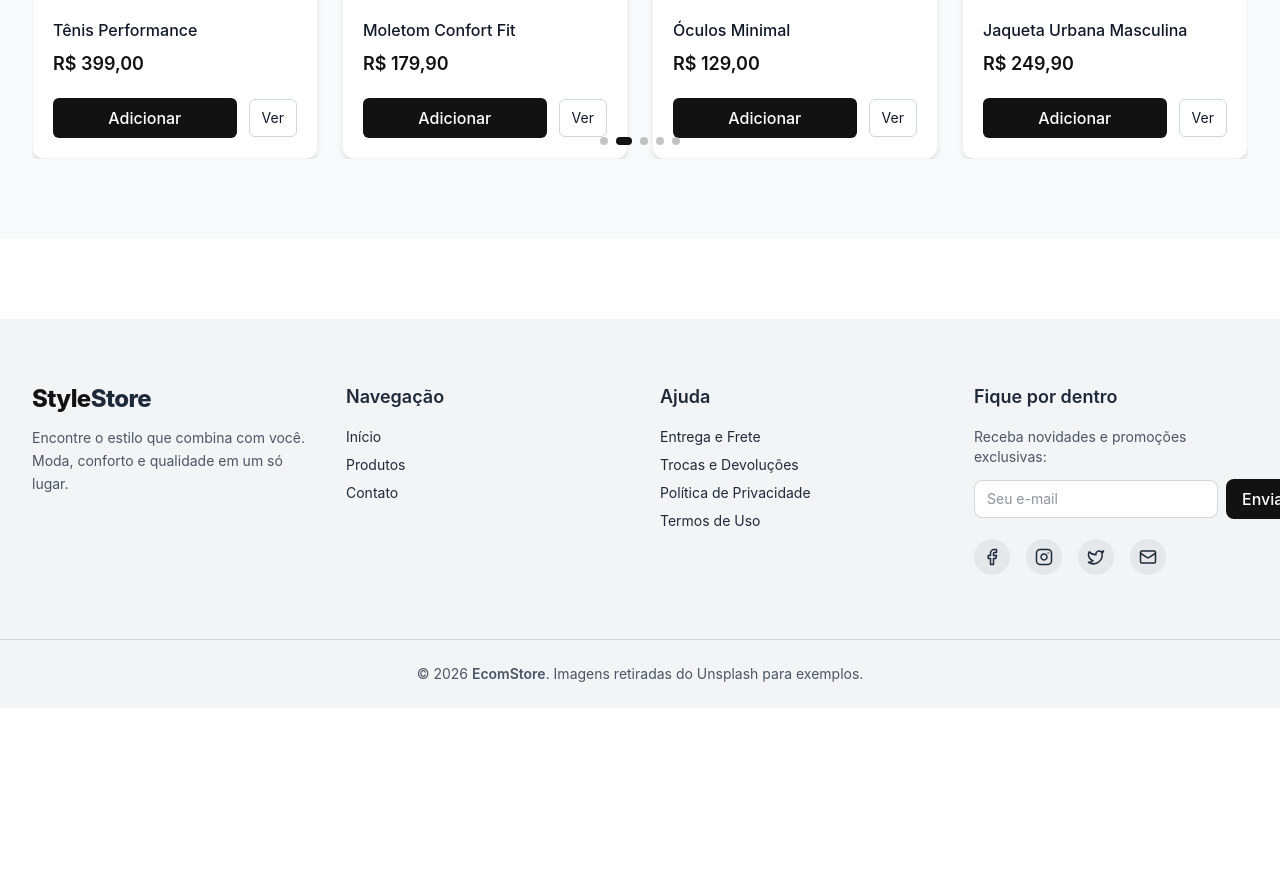
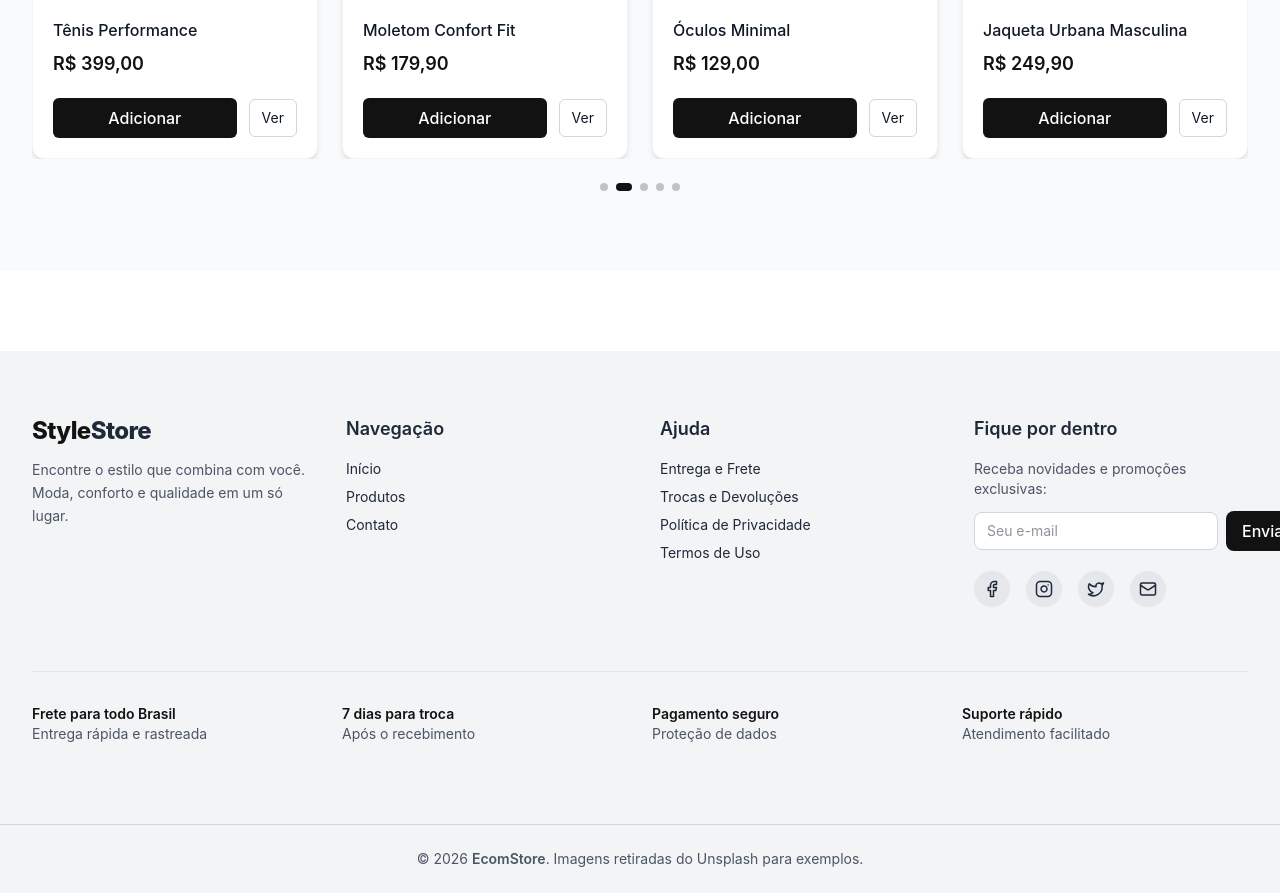
Before and after one commit to allansf29/e-commerce, a React (Vite) app in the folder Front-End/: page / in a window 1280 px wide. Shown: the part 983-1876 px from the top of the page. Before the commit the page ends 1691 px from the top, so only its background shows below. Built offline with nearby package versions, Linux system fonts and the light colour scheme.

Commit message:
Adicionando novas informações na aba Footer e arrumando bugs no Carousel da aba Home.

```diff
--- a/Front-End/src/components/Footer.tsx
+++ b/Front-End/src/components/Footer.tsx
@@ -13,7 +13,6 @@ const Footer = () => {
   return (
     <footer className="relative bg-gray-100 dark:bg-[#0b0b0d] text-gray-800 dark:text-gray-200 mt-20 overflow-hidden">
 
-      {/* FUNDO SUAVE */}
       <motion.div
         className="absolute inset-0 -z-10 bg-gradient-to-t from-primary/5 to-transparent opacity-70"
         initial={{ opacity: 0 }}
@@ -21,10 +20,8 @@ const Footer = () => {
         transition={{ duration: 1.2 }}
       />
 
-      {/* CONTEÚDO */}
       <div className="container mx-auto px-6 lg:px-8 py-16 grid gap-10 sm:grid-cols-2 lg:grid-cols-4">
 
-        {/* LOGO */}
         <motion.div
           variants={fadeUp}
           initial="hidden"
@@ -41,7 +38,6 @@ const Footer = () => {
           </p>
         </motion.div>
 
-        {/* LINKS */}
         <motion.div
           variants={fadeUp}
           initial="hidden"
@@ -69,7 +65,6 @@ const Footer = () => {
           </ul>
         </motion.div>
 
-        {/* AJUDA */}
         <motion.div
           variants={fadeUp}
           initial="hidden"
@@ -98,7 +93,6 @@ const Footer = () => {
           </ul>
         </motion.div>
 
-        {/* NEWSLETTER */}
         <motion.div
           variants={fadeUp}
           initial="hidden"
@@ -127,7 +121,6 @@ const Footer = () => {
             </button>
           </form>
 
-          {/* REDES */}
           <div className="flex items-center gap-4 mt-5">
             {[Facebook, Instagram, Twitter, Mail].map((Icon, i) => (
               <motion.a
@@ -148,7 +141,63 @@ const Footer = () => {
         </motion.div>
       </div>
 
-      {/* LINHA FINAL */}
+      <section className="container mx-auto px-6 lg:px-8 pb-20">
+        <motion.div
+          initial={{ opacity: 0, y: 40 }}
+          whileInView={{ opacity: 1, y: 0 }}
+          viewport={{ once: true }}
+          transition={{ duration: 0.6, ease: "easeOut" }}
+          className="grid grid-cols-2 md:grid-cols-4 gap-6 text-sm text-gray-600 dark:text-gray-300 border-t border-gray-200 dark:border-gray-800 pt-8"
+        >
+
+          <motion.div
+            whileHover={{ y: -4, scale: 1.02 }}
+            transition={{ type: "spring", stiffness: 200 }}
+            className="flex flex-col cursor-default"
+          >
+            <span className="font-semibold text-primary dark:text-white">
+              Frete para todo Brasil
+            </span>
+            <span>Entrega rápida e rastreada</span>
+          </motion.div>
+
+          <motion.div
+            whileHover={{ y: -4, scale: 1.02 }}
+            transition={{ type: "spring", stiffness: 200 }}
+            className="flex flex-col cursor-default"
+          >
+            <span className="font-semibold text-primary dark:text-white">
+              7 dias para troca
+            </span>
+            <span>Após o recebimento</span>
+          </motion.div>
+
+          <motion.div
+            whileHover={{ y: -4, scale: 1.02 }}
+            transition={{ type: "spring", stiffness: 200 }}
+            className="flex flex-col cursor-default"
+          >
+            <span className="font-semibold text-primary dark:text-white">
+              Pagamento seguro
+            </span>
+            <span>Proteção de dados
+            </span>
+          </motion.div>
+
+          <motion.div
+            whileHover={{ y: -4, scale: 1.02 }}
+            transition={{ type: "spring", stiffness: 200 }}
+            className="flex flex-col cursor-default"
+          >
+            <span className="font-semibold text-primary dark:text-white">
+              Suporte rápido
+            </span>
+            <span>Atendimento facilitado</span>
+          </motion.div>
+
+        </motion.div>
+      </section>
+
       <motion.div
         variants={fadeUp}
         initial="hidden"
--- a/Front-End/src/pages/Home.tsx
+++ b/Front-End/src/pages/Home.tsx
@@ -183,7 +183,10 @@ const Home: FC = () => {
             1024: { slidesPerView: 4 },
           }}
           navigation
-          pagination={{ clickable: true }}
+          pagination={{
+            clickable: true,
+            el: ".custom-pagination",
+          }}
           autoplay={{ delay: 3500, disableOnInteraction: false }}
           className="pb-10"
         >
@@ -210,7 +213,10 @@ const Home: FC = () => {
                 <div className="p-5">
                   <h3 className="text-base font-medium line-clamp-1">{p.name}</h3>
                   <p className="mt-2 text-lg font-semibold text-primary dark:text-text-dark">
-                    {Number(p.price).toLocaleString("pt-BR", { style: "currency", currency: "BRL" })}
+                    {Number(p.price).toLocaleString("pt-BR", {
+                      style: "currency",
+                      currency: "BRL",
+                    })}
                   </p>
 
                   <div className="mt-5 flex items-center gap-3">
@@ -233,6 +239,8 @@ const Home: FC = () => {
             </SwiperSlide>
           ))}
         </Swiper>
+
+        <div className="custom-pagination mt-6 flex justify-center"></div>
       </section>
     </main>
   );
```
